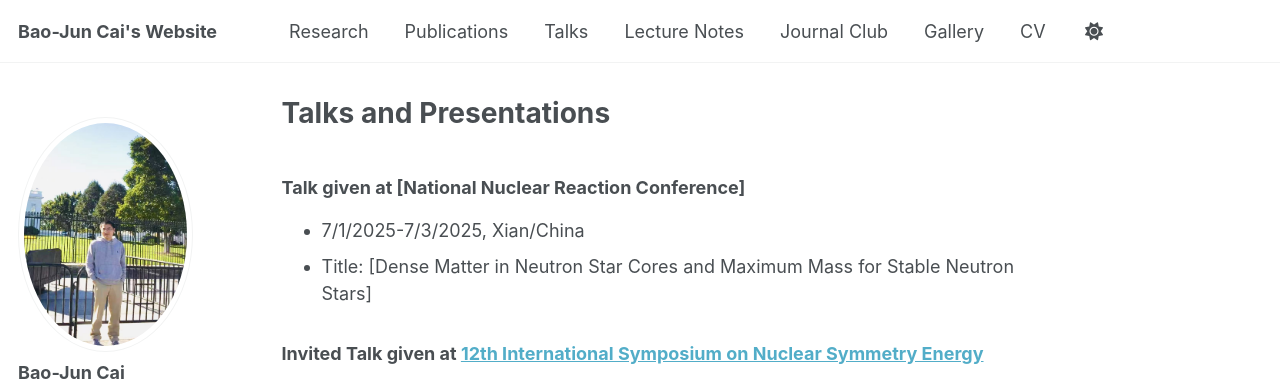
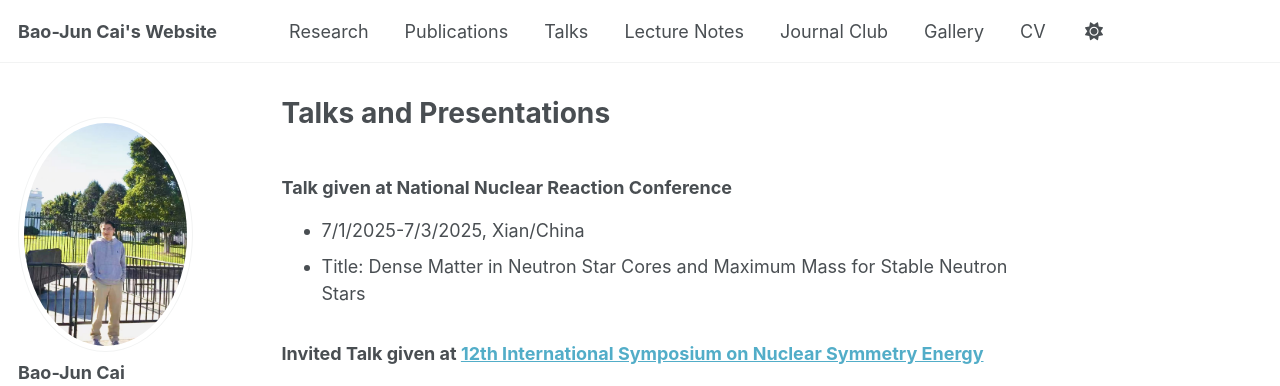
Before and after one commit to bjcai-phys/bjcai-phys.github.io, a Jekyll site: the page built from _pages/tps.md, in a window 1280 px wide and 1309 px high. Shown: the top 386 px of the window. Built offline with Jekyll 4.4.1, drawn with Linux system fonts in a browser that asks for light colours; some web fonts are replaced.

Commit message:
Update tps.md

```diff
--- a/_pages/tps.md
+++ b/_pages/tps.md
@@ -5,9 +5,9 @@ permalink: /tps/
 author_profile: true
 ---
 
-### Talk given at [National Nuclear Reaction Conference]
+### Talk given at National Nuclear Reaction Conference
 * 7/1/2025-7/3/2025, Xian/China
-* Title: [Dense Matter in Neutron Star Cores and Maximum Mass for Stable Neutron Stars]
+* Title: Dense Matter in Neutron Star Cores and Maximum Mass for Stable Neutron Stars
 
 ### Invited Talk given at [12th International Symposium on Nuclear Symmetry Energy](https://indico.in2p3.fr/event/31700/overview)
 * 9/9/2024-9/14/2024, GANIL/Caen/France
```
